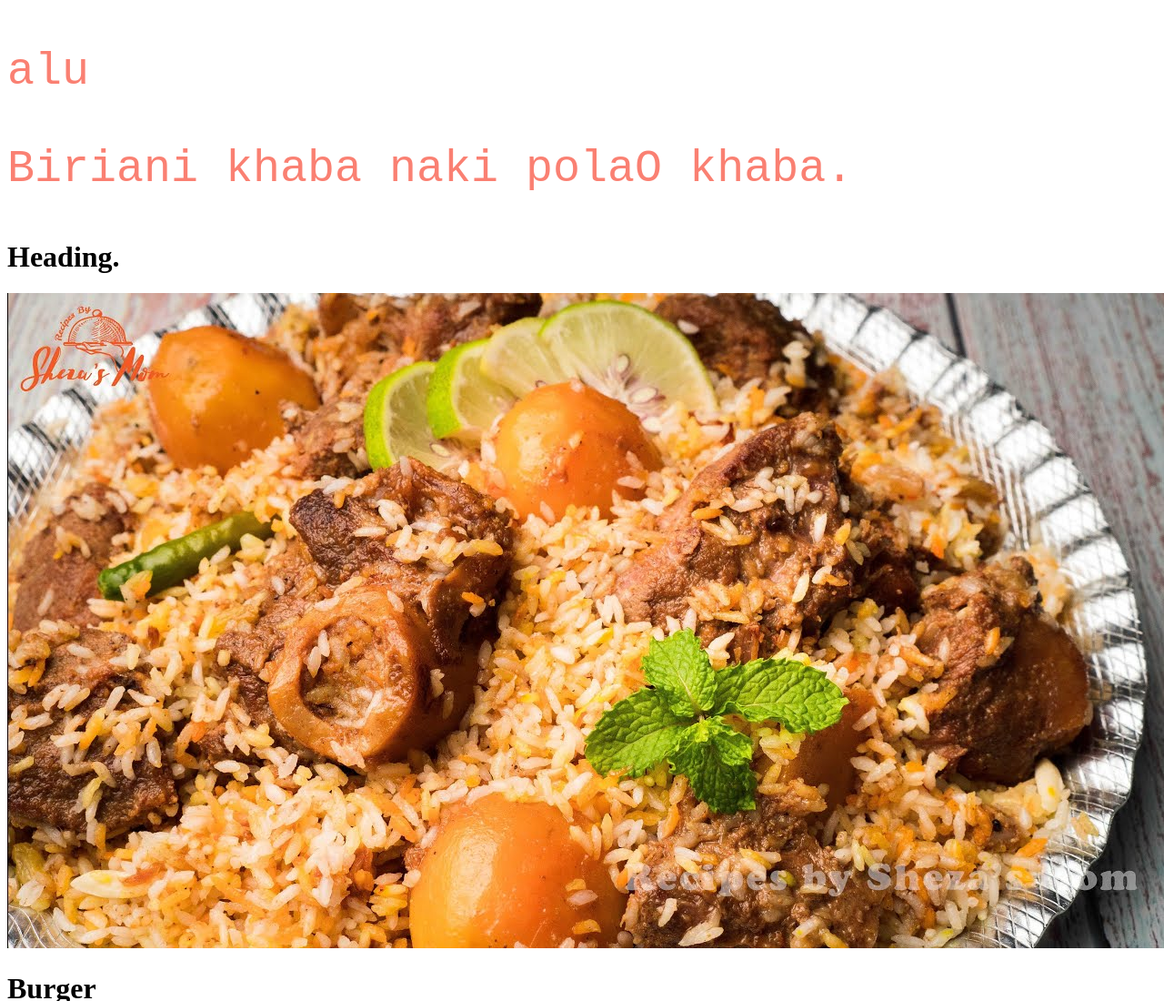
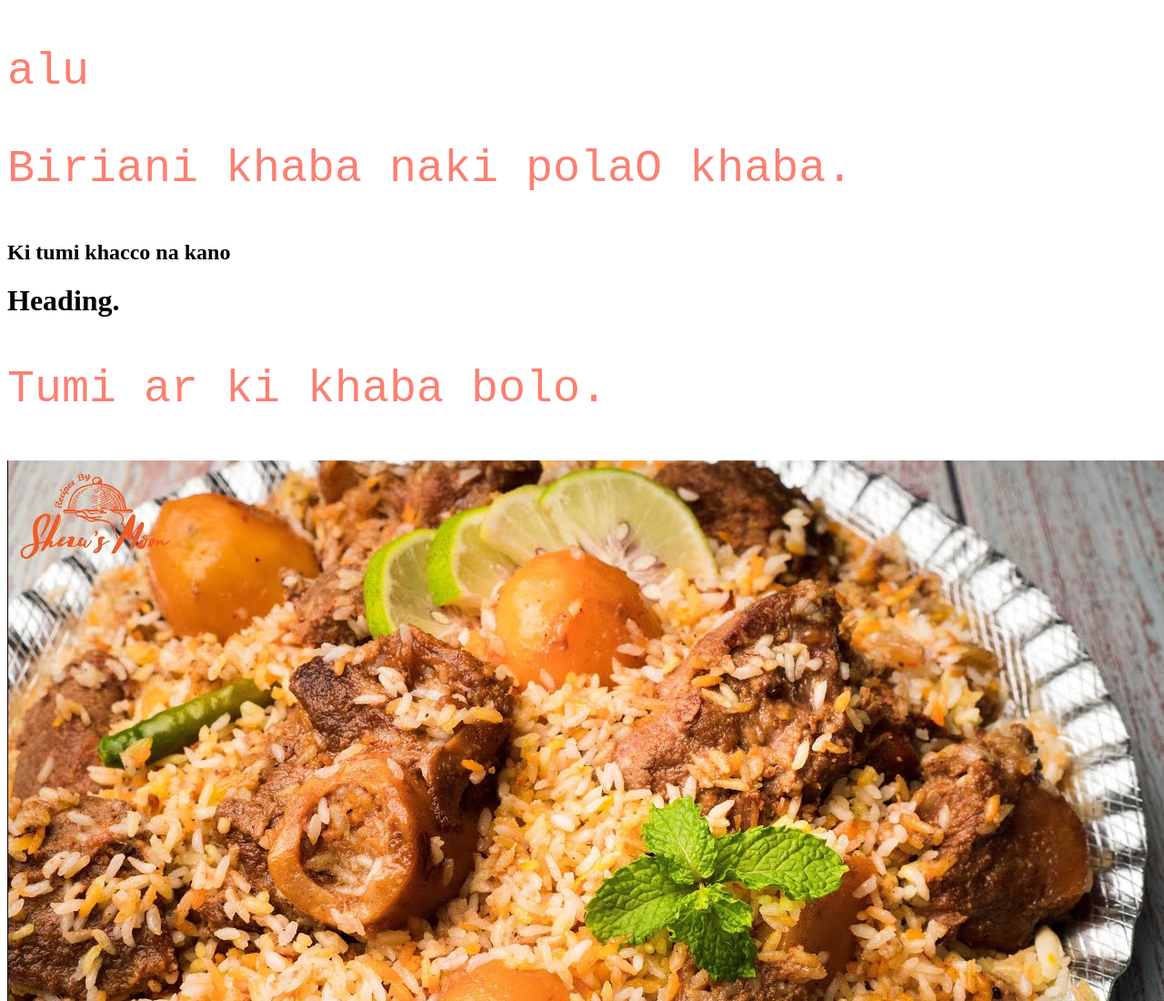
Before and after one commit to Mohim45/first-git-hub, a plain HTML site: page index.html in a window 1280 px wide. Shown: the top 1100 px of the page at 91% size. Drawn offline with Linux system fonts and the light colour scheme.

Commit message:
khacco na kno

```diff
--- a/index.html
+++ b/index.html
@@ -10,7 +10,10 @@
 <body>
     <p> alu</p>
     <p> Biriani khaba naki polaO khaba.</p>
+    <h2>Ki tumi khacco na kano</h2>
     <h1>Heading.</h1>
+    <p>Tumi ar ki khaba bolo.</p>
+
     <img src="biriany.jpg" alt="">
     <h1>Burger</h1>
     <img src= "burger.jfif">
```
